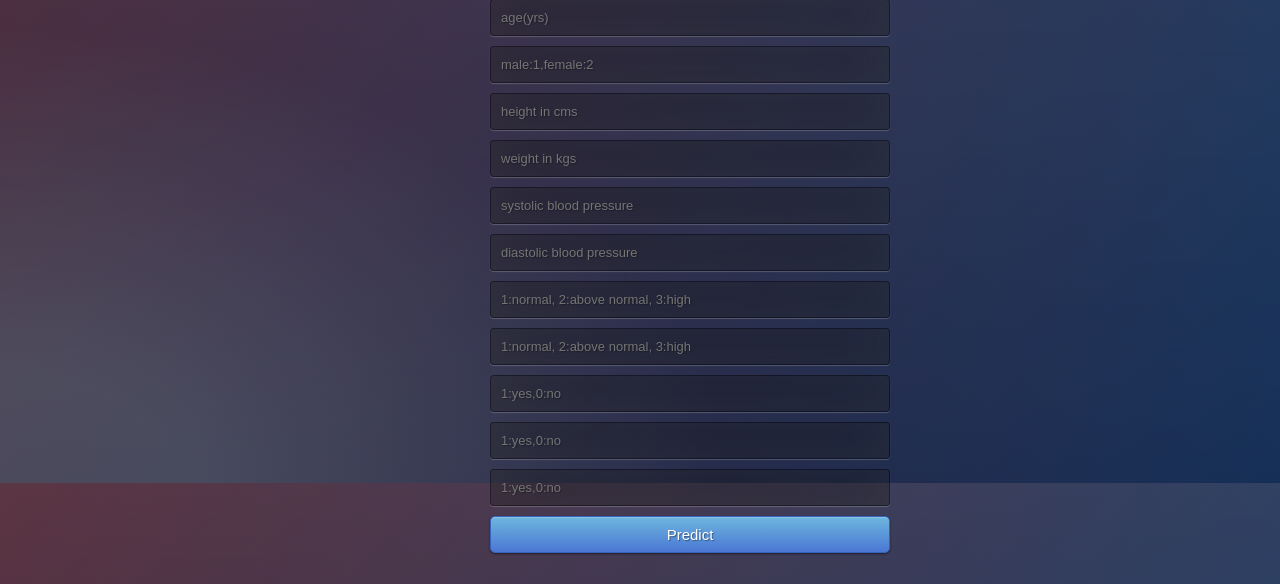
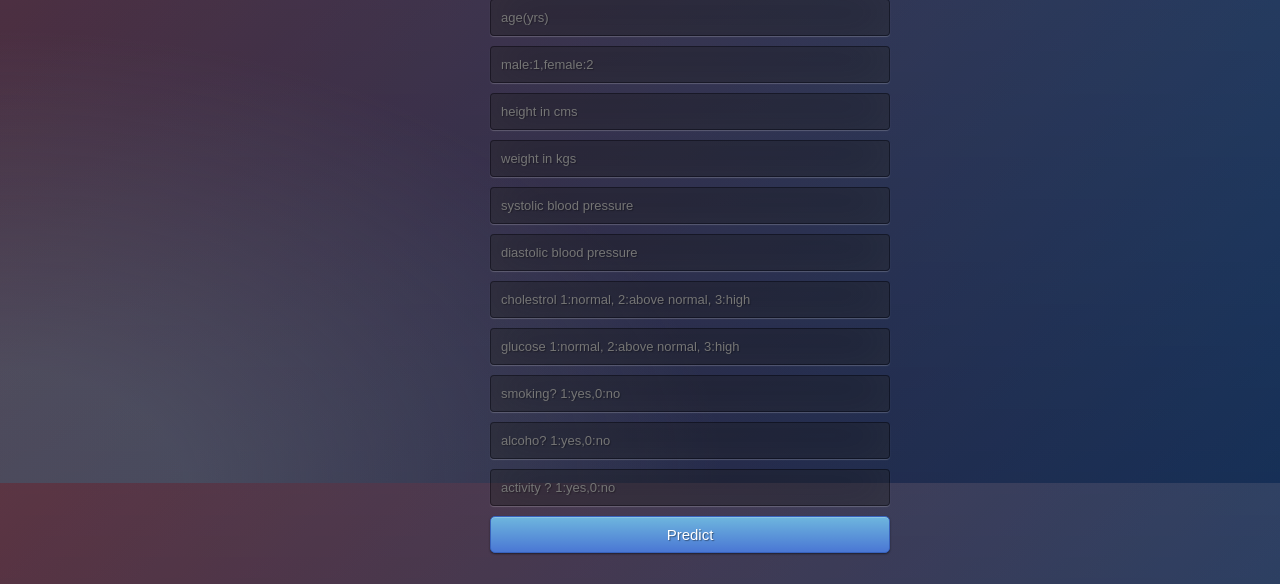
Before and after one commit to Niharika6442/cardiovasculardisease, a Flask app: page / in a window 1280 px wide. Shown: the part 317-901 px from the top of the page. Run offline with Flask 2, Linux system fonts and the light colour scheme; parts of the project's set-up code (start-up, migrations or seed data) failed here and were passed over.

Commit message:
Update index.html

```diff
--- a/templates/index.html
+++ b/templates/index.html
@@ -25,11 +25,11 @@
       <input type="text" name="weight" placeholder="weight in kgs" required="required" />
       <input type="text" name="systolic" placeholder="systolic blood pressure" required="required" />
       <input type="text" name="diastolic" placeholder="diastolic blood pressure" required="required" />
-      <input type="text" name="cholesterol" placeholder="1:normal, 2:above normal, 3:high " required="required" />
-      <input type="text" name="gluc" placeholder="1:normal, 2:above normal, 3:high" required="required" />
-      <input type="text" name="smoke" placeholder="1:yes,0:no" required="required" />
-      <input type="text" name="alco" placeholder="1:yes,0:no" required="required" />
-      <input type="text" name="active" placeholder="1:yes,0:no" required="required" />
+      <input type="text" name="cholesterol" placeholder="cholestrol 1:normal, 2:above normal, 3:high " required="required" />
+      <input type="text" name="gluc" placeholder="glucose 1:normal, 2:above normal, 3:high" required="required" />
+      <input type="text" name="smoke" placeholder="smoking? 1:yes,0:no" required="required" />
+      <input type="text" name="alco" placeholder="alcoho? 1:yes,0:no" required="required" />
+      <input type="text" name="active" placeholder="activity ? 1:yes,0:no" required="required" />
 
         <button type="submit" class="btn btn-primary btn-block btn-large">Predict</button>
     </form>
```
